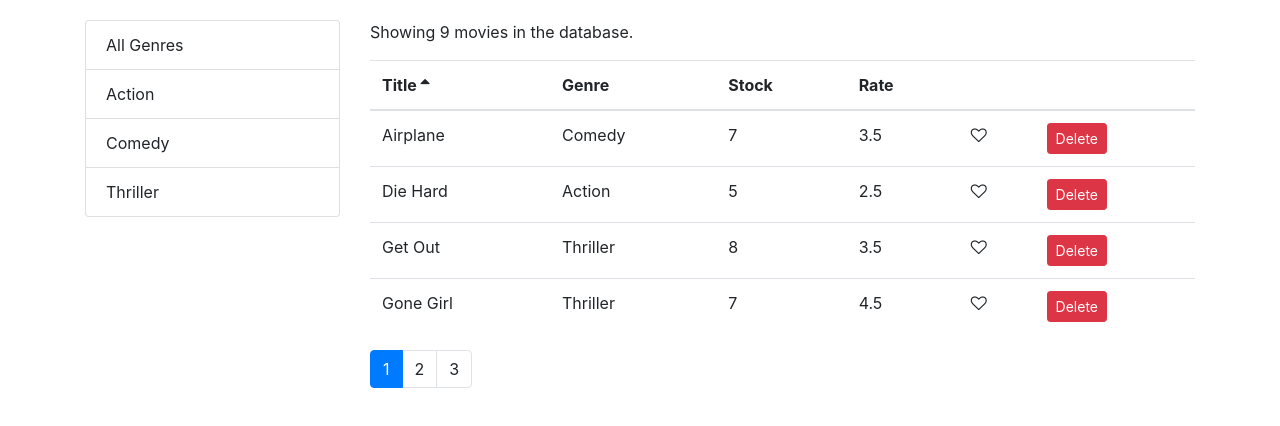
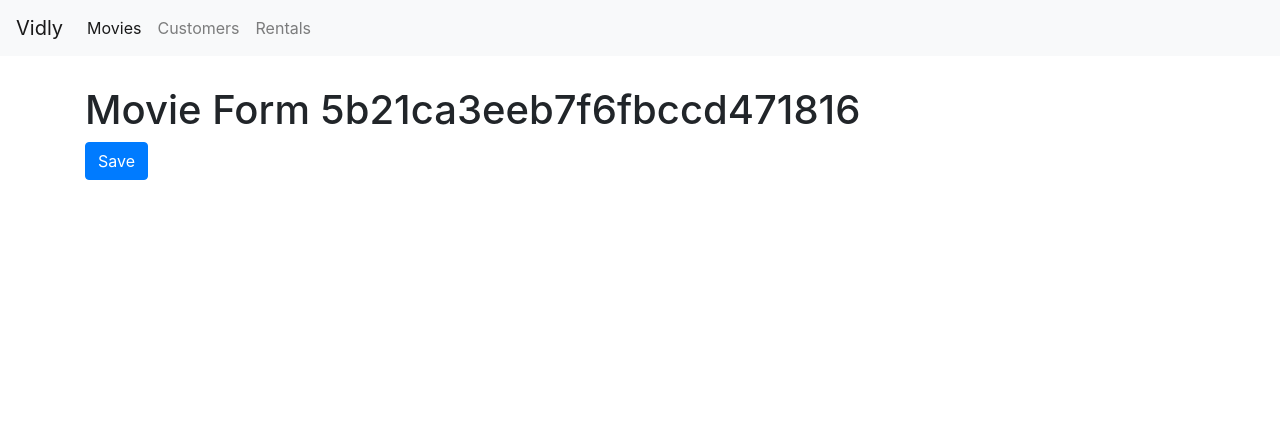
Before and after one commit to saminegash/videorentalfront, a React (Create React App) app: page /movies/5b21ca3eeb7f6fbccd471816 in a window 1280 px wide. Shown: the top 426 px of the page. Built offline with nearby package versions, Linux system fonts and the light colour scheme.

Commit message:
Routing and navbar components

```diff
--- a/src/App.js
+++ b/src/App.js
@@ -1,13 +1,30 @@
 import React, { Component } from "react";
+import { Route, Redirect, Switch } from "react-router-dom";
 import Movies from "./components/movies";
+import MovieForm from "./components/movieForm";
+import Customers from "./components/customers";
+import Rentals from "./components/rentals";
+import NotFound from "./components/notFound";
+import NavBar from "./components/navBar";
 import "./App.css";
 
 class App extends Component {
   render() {
     return (
-      <main className="container">
-        <Movies />
-      </main>
+      <React.Fragment>
+        <NavBar />
+        <main className="container">
+          <Switch>
+            <Route path="/movies/:id" component={MovieForm} />
+            <Route path="/movies" component={Movies} />
+            <Route path="/customers" component={Customers} />
+            <Route path="/rentals" component={Rentals} />
+            <Route path="/not-found" component={NotFound} />
+            <Redirect from="/" exact to="/movies" />
+            <Redirect to="/not-found" />
+          </Switch>
+        </main>
+      </React.Fragment>
     );
   }
 }
--- /dev/null
+++ b/src/components/customers.jsx
@@ -0,0 +1,7 @@
+import React from "react";
+
+const Customers = () => {
+  return <h1>Customers</h1>;
+};
+
+export default Customers;
--- /dev/null
+++ b/src/components/movieForm.jsx
@@ -0,0 +1,17 @@
+import React from "react";
+
+const MovieForm = ({ match, history }) => {
+  return (
+    <div>
+      <h1>Movie Form {match.params.id} </h1>
+      <button
+        className="btn btn-primary"
+        onClick={() => history.push("/movies")}
+      >
+        Save
+      </button>
+    </div>
+  );
+};
+
+export default MovieForm;
--- a/src/components/moviesTable.jsx
+++ b/src/components/moviesTable.jsx
@@ -1,10 +1,15 @@
 import React, { Component } from "react";
+import { Link } from "react-router-dom";
 import Table from "./common/table";
 import Like from "./common/like";
 
 class MoviesTable extends Component {
   columns = [
-    { path: "title", label: "Title" },
+    {
+      path: "title",
+      label: "Title",
+      content: movie => <Link to={`/movies/${movie._id}`}>{movie.title}</Link>
+    },
     { path: "genre.name", label: "Genre" },
     { path: "numberInStock", label: "Stock" },
     { path: "dailyRentalRate", label: "Rate" },
--- /dev/null
+++ b/src/components/navBar.jsx
@@ -0,0 +1,38 @@
+import React from "react";
+import { Link, NavLink } from "react-router-dom";
+
+const NavBar = () => {
+  return (
+    <nav className="navbar navbar-expand-lg navbar-light bg-light">
+      <Link className="navbar-brand" to="/">
+        Vidly
+      </Link>
+      <button
+        className="navbar-toggler"
+        type="button"
+        data-toggle="collapse"
+        data-target="#navbarNavAltMarkup"
+        aria-controls="navbarNavAltMarkup"
+        aria-expanded="false"
+        aria-label="Toggle navigation"
+      >
+        <span className="navbar-toggler-icon" />
+      </button>
+      <div className="collapse navbar-collapse" id="navbarNavAltMarkup">
+        <div className="navbar-nav">
+          <NavLink className="nav-item nav-link" to="/movies">
+            Movies
+          </NavLink>
+          <NavLink className="nav-item nav-link" to="/customers">
+            Customers
+          </NavLink>
+          <NavLink className="nav-item nav-link" to="/rentals">
+            Rentals
+          </NavLink>
+        </div>
+      </div>
+    </nav>
+  );
+};
+
+export default NavBar;
--- /dev/null
+++ b/src/components/notFound.jsx
@@ -0,0 +1,7 @@
+import React from "react";
+
+const NotFound = () => {
+  return <h1>Not Found</h1>;
+};
+
+export default NotFound;
--- /dev/null
+++ b/src/components/rentals.jsx
@@ -0,0 +1,7 @@
+import React from "react";
+
+const Rentals = () => {
+  return <h1>Rentals</h1>;
+};
+
+export default Rentals;
--- a/src/index.css
+++ b/src/index.css
@@ -1,7 +1,11 @@
 body {
   margin: 0;
-  padding: 20px 0 0 0;
+  padding: 0 0 0 0;
   font-family: sans-serif;
+}
+
+.navbar {
+  margin-bottom: 30px;
 }
 
 .clickable {
--- a/src/index.js
+++ b/src/index.js
@@ -1,10 +1,16 @@
 import React from "react";
 import ReactDOM from "react-dom";
+import { BrowserRouter } from "react-router-dom";
 import "./index.css";
 import App from "./App";
 import registerServiceWorker from "./registerServiceWorker";
 import "bootstrap/dist/css/bootstrap.css";
 import "font-awesome/css/font-awesome.css";
 
-ReactDOM.render(<App />, document.getElementById("root"));
+ReactDOM.render(
+  <BrowserRouter>
+    <App />
+  </BrowserRouter>,
+  document.getElementById("root")
+);
 registerServiceWorker();
```
